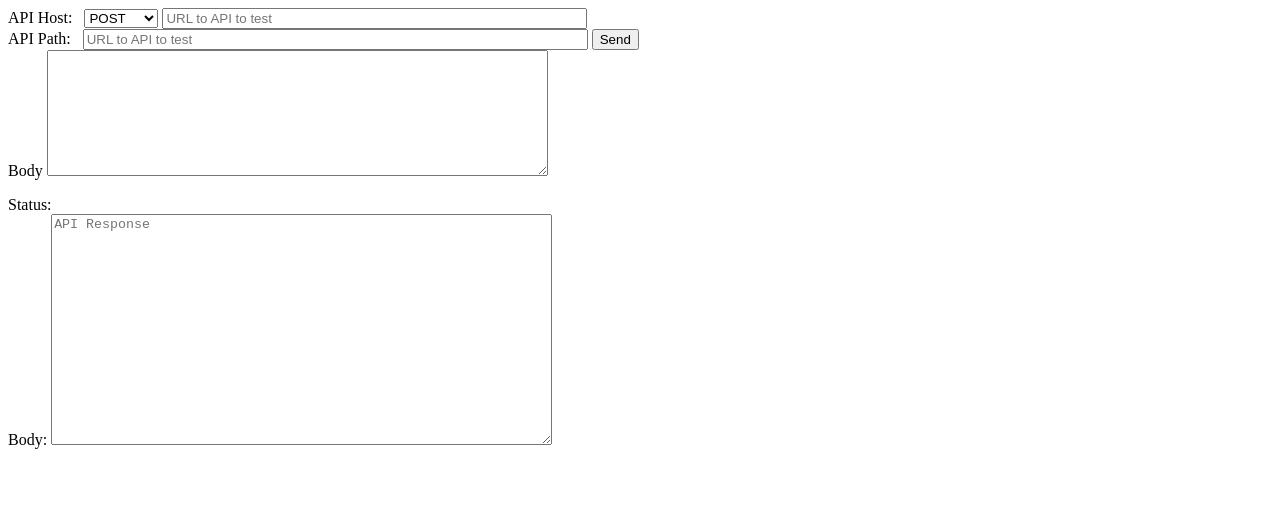
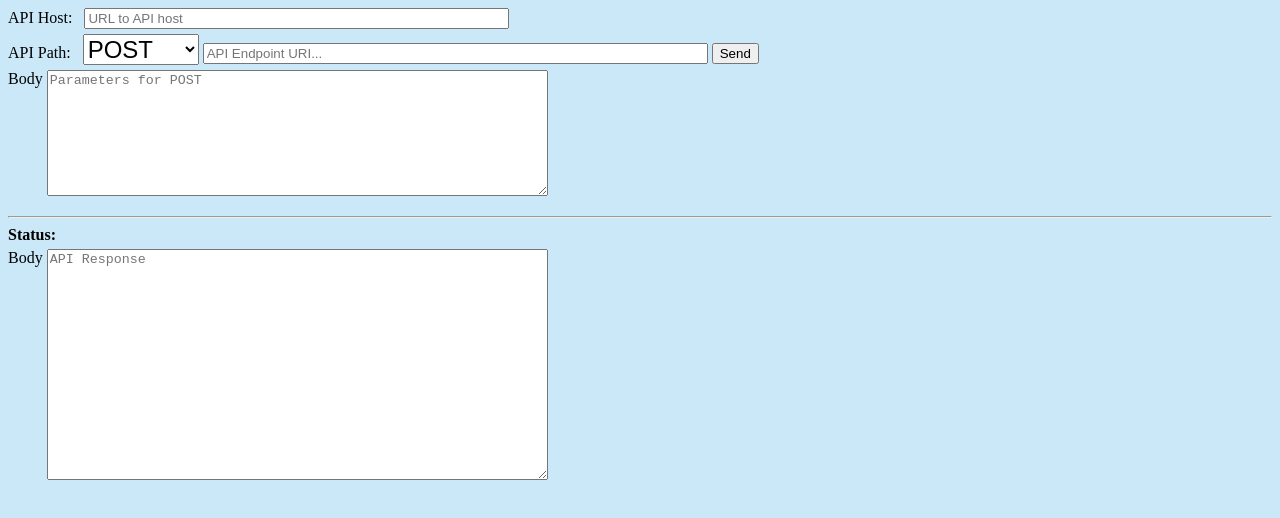
Before and after one commit to glenninn/sidebyside, a website: page html/oneapi.html in a window 1280 px wide. Drawn offline with nearby package versions, Linux system fonts and the light colour scheme.

Commit message:
Cleanup Styling a bit.
move HTTP Verb and make bigger
Add colors

```diff
--- a/html/oneapi.html
+++ b/html/oneapi.html
@@ -3,6 +3,19 @@
   <title>POSTMAN wannabe</title>
   <script src="https://ajax.googleapis.com/ajax/libs/jquery/1.12.4/jquery.min.js"></script>
 
+
+<style>
+#apiverb {
+   font-size: 18pt;
+}
+div {
+  margin-top: 5px;
+  margin-bottom: 2px;
+}
+body {
+background-color: #cae8f7;
+}
+</style>
 <script type="text/javascript">
 
 function showStatus(code){
@@ -50,30 +63,31 @@ function send(where){
 		<form name="apirequest" action="javascript:send('/apirequest')" method="POST">
 			<div>
 			API Host: &nbsp;
+			<input type="text" id="apihost" name="apihost" size="50" placeholder="URL to API host"/>
+			</div>
+			<div>
+			API Path: &nbsp;
 			<select id="apiverb" name="apiverb">
 				<option>GET</option>
 				<option selected>POST</option>
 				<option>PUT</option>
 				<option>DELETE</option>
 			</select>
-			<input type="text" id="apihost" name="apihost" size="50" placeholder="URL to API to test"/>
-			</div>
-			<div>
-			API Path: &nbsp;
-			<input type="text" id="apipath" name="apipath" size="60" placeholder="URL to API to test"/>
+			<input type="text" id="apipath" name="apipath" size="60" placeholder="API Endpoint URI..."/>
 			<input type="submit" value="Send" />
 			</div>
-			<div>Body
-<textarea id="apibody"  name="apibody" rows="8" cols="60"></textarea>
+			<div><span style="vertical-align:top">Body</span>
+<textarea id="apibody"  name="apibody" rows="8" cols="60" placeholder="Parameters for POST"></textarea>
 			</div>
 		</form>
 	</div>
+	<hr/>
 	<div>
 	    <div>
-		  Status: <b id="status" name="status"></b>
+		 <b id="status" name="status">Status:</b>
 		</div>
 		<div>
-		  Body:
+		 <span style="vertical-align:top">Body</span>
 <textarea id="respbody" name="respbody" rows="15" placeholder="API Response" cols = "60"></textarea>
 		</div>
 	</div>
```
